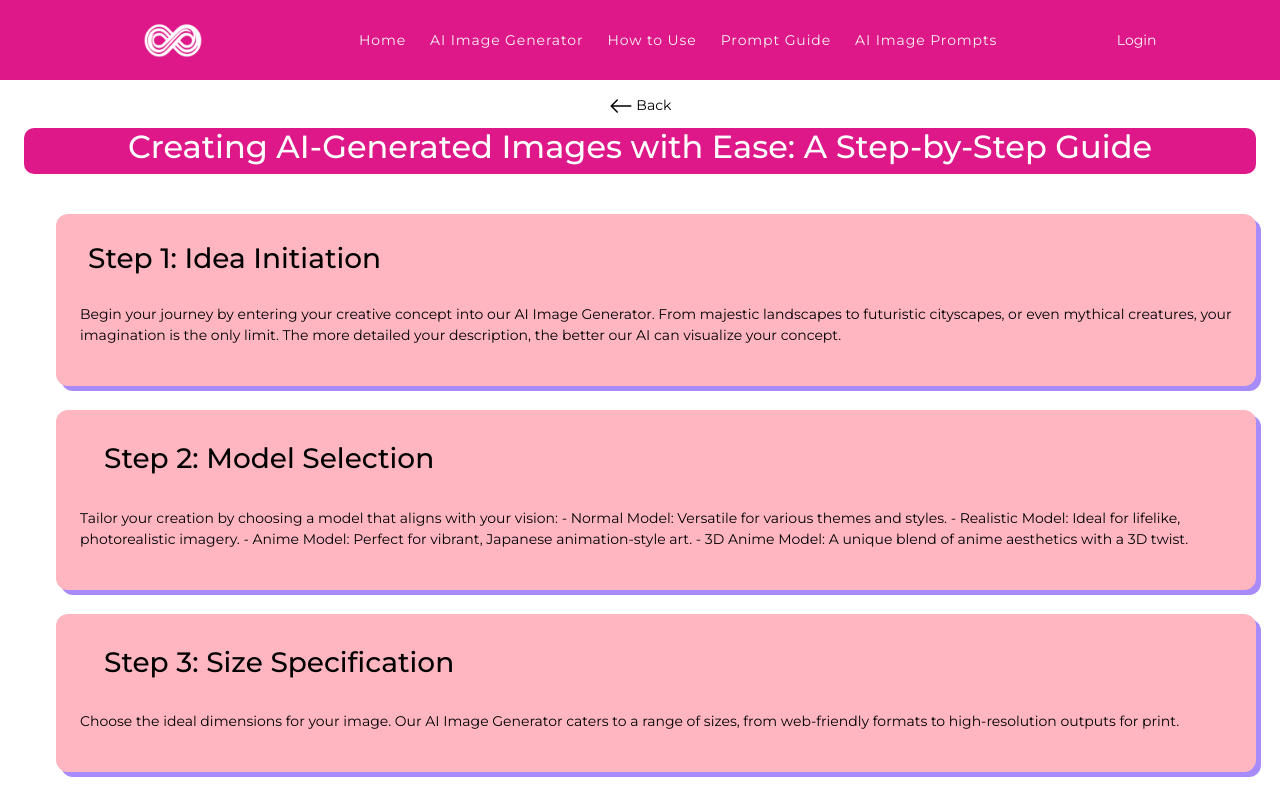
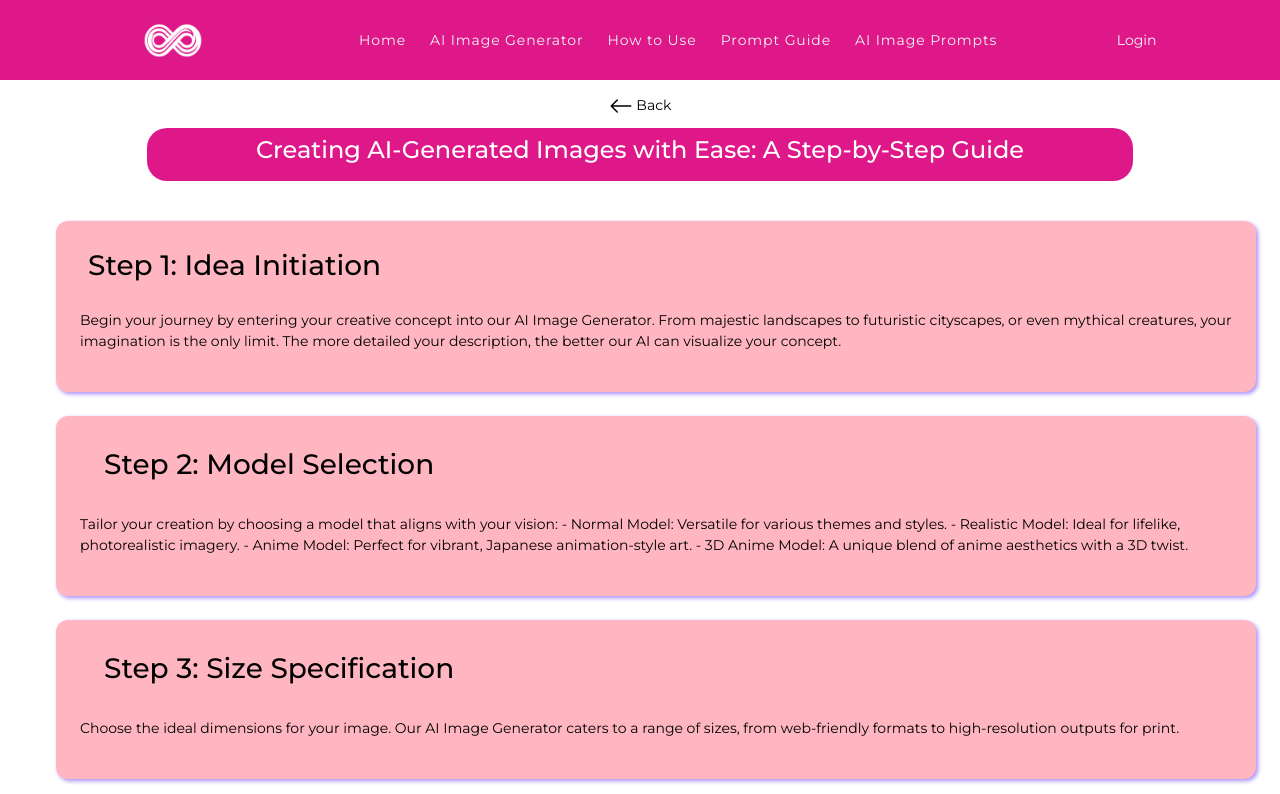
Before and after one commit to engineerFayyaz/text-to-image-latest, a React (Create React App) app: page /How-to-use in a window 1280 px wide. Shown: the top 794 px of the page. Built offline with nearby package versions, Linux system fonts and the light colour scheme.

Commit message:
Bilal | Update

```diff
--- a/src/Pages/HowToUse/Howtouse.css
+++ b/src/Pages/HowToUse/Howtouse.css
@@ -10,7 +10,7 @@
   display: grid;
 }
 .\[box-shadow\:rgb\(167\2c _139\2c _250\)_5px_5px\] {
-    box-shadow: 5px 5px #a78bfa;
+  box-shadow: 2px 2px 4px #a78bfa;
 }
 .text-black {
   --tw-text-opacity: 1;
@@ -24,7 +24,7 @@
   background-color: lightpink;
 }
 .rounded-xl {
-    border-radius: .75rem;
+  border-radius: 0.75rem;
 }
 .relative {
   position: relative;
@@ -65,18 +65,24 @@
   color: white !important;
   background-color: #de1889;
   border-radius: 10px;
+  width: 80%;
+  padding: 8px;
 }
-
+.mx-auto.mb-10.flex.flex-col.items-center {
+  border-radius: 20px;
+  font-size: 20px !important;
+}
 @media (max-width: 768px) {
   .mx-auto.mb-10.flex.flex-col.items-center {
     border-radius: 2px;
+    font-size: 20px;
   }
 }
 
 h2.tracking-tight.text-white.text-lg.break-words {
   font-size: 1rem;
+  padding: 10px;
 }
-
 
 /* Styling for the sticky back button */
 .fixed-back-icon {
--- a/src/Pages/HowToUse/index.jsx
+++ b/src/Pages/HowToUse/index.jsx
@@ -13,9 +13,9 @@ function HowToUse() {
             <section id="creating" className="relative overflow-hidden pt-32 pb-20">
                 <div className="mx-auto max-w-7xl px-4 sm:px-6 lg:px-8 relative">
                     <div className="mx-auto mb-10 flex flex-col items-center">
-                        <h2 className="tracking-tight text-white text-3xl font-bold break-words">
+                        <h4 className="tracking-tight text-white text-3xl font-bold break-words">
                             Creating AI-Generated Images with Ease: A Step-by-Step Guide
-                        </h2>
+                        </h4>
                     </div>
                     <ul className="grid grid-cols-1 gap-4">
                         <li className="relative p-6 text-black rounded-xl bg-[#f7f6f2] [box-shadow:rgb(167,_139,_250)_5px_5px]">
```
Also changed, not shown: 1 other file (tests, documents, lock files or other folders). Lines whose indentation alone changed are shown as unchanged.
